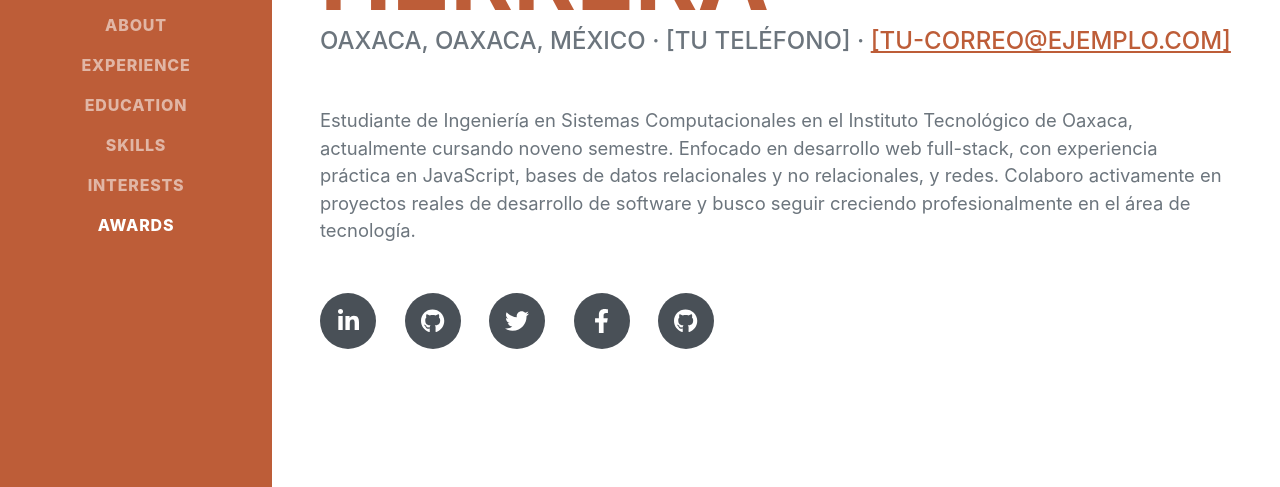
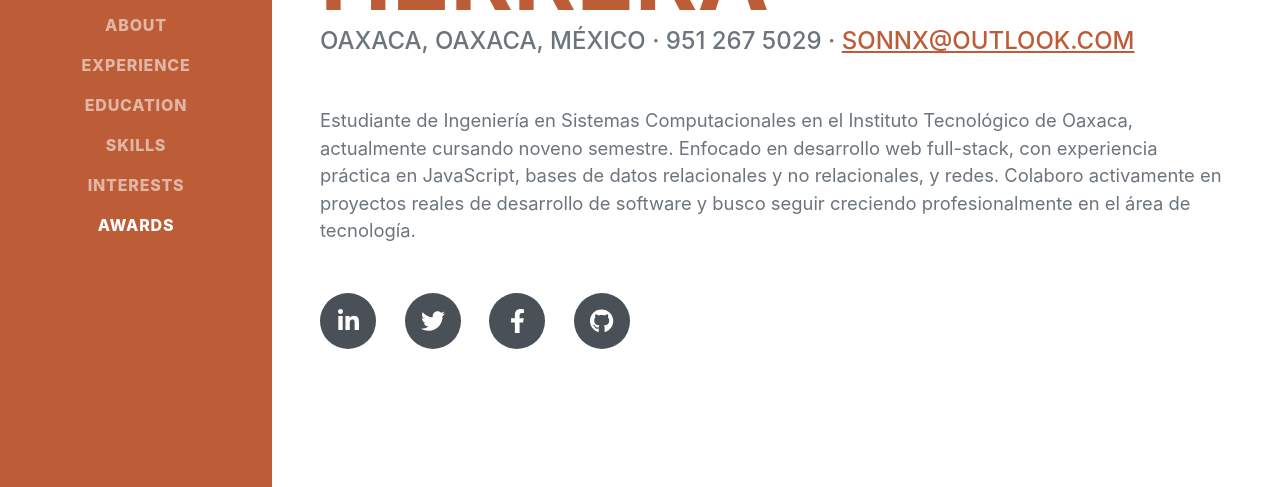
Before and after one commit to Sonnx18/portafolio-web, a plain HTML site: page index.html in a window 1280 px wide. Shown: the part 310-797 px from the top of the page. Drawn offline with nearby package versions, Linux system fonts and the light colour scheme; a web font is replaced by a local one.

Commit message:
Agregacion de foto

```diff
--- a/index.html
+++ b/index.html
@@ -20,7 +20,7 @@
         <nav class="navbar navbar-expand-lg navbar-dark bg-primary fixed-top" id="sideNav">
             <a class="navbar-brand js-scroll-trigger" href="#page-top">
                 <span class="d-block d-lg-none">Noel López Herrera</span>
-                <span class="d-none d-lg-block"><img class="img-fluid img-profile rounded-circle mx-auto mb-2" src="img/profile.jpg" alt="..." /></span>
+                <span class="d-none d-lg-block"><img class="img-fluid img-profile rounded-circle mx-auto mb-2" src="img/profile1.jpg" alt="..." /></span>
             </a>
             <button class="navbar-toggler" type="button" data-bs-toggle="collapse" data-bs-target="#navbarResponsive" aria-controls="navbarResponsive" aria-expanded="false" aria-label="Toggle navigation"><span class="navbar-toggler-icon"></span></button>
             <div class="collapse navbar-collapse" id="navbarResponsive">
@@ -44,13 +44,12 @@
             <span class="text-primary">López Herrera</span>
         </h1>
         <div class="subheading mb-5">
-            Oaxaca, Oaxaca, México · [tu teléfono] ·
-            <a href="mailto:[tu-correo@ejemplo.com]">[tu-correo@ejemplo.com]</a>
+            Oaxaca, Oaxaca, México · 951 267 5029 ·
+            <a href="mailto:SonnX@outlook.com">SonnX@outlook.com</a>
         </div>
         <p class="lead mb-5">Estudiante de Ingeniería en Sistemas Computacionales en el Instituto Tecnológico de Oaxaca, actualmente cursando noveno semestre. Enfocado en desarrollo web full-stack, con experiencia práctica en JavaScript, bases de datos relacionales y no relacionales, y redes. Colaboro activamente en proyectos reales de desarrollo de software y busco seguir creciendo profesionalmente en el área de tecnología.</p>
                     <div class="social-icons">
                         <a class="social-icon" href="#!"><i class="fab fa-linkedin-in"></i></a>
-                        <a class="social-icon" href="#!"><i class="fab fa-github"></i></a>
                         <a class="social-icon" href="#!"><i class="fab fa-twitter"></i></a>
                         <a class="social-icon" href="#!"><i class="fab fa-facebook-f"></i></a>
                         <a class="social-icon" href="https://github.com/Sonnx18"><i class="fab fa-github"></i></a>
```
Also changed, not shown: img/img/Profile1.jpeg (added).
